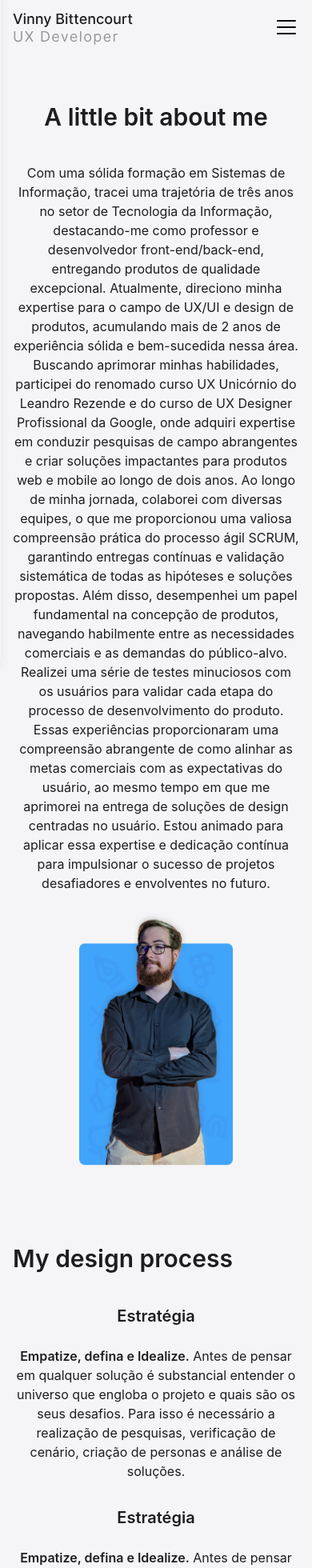
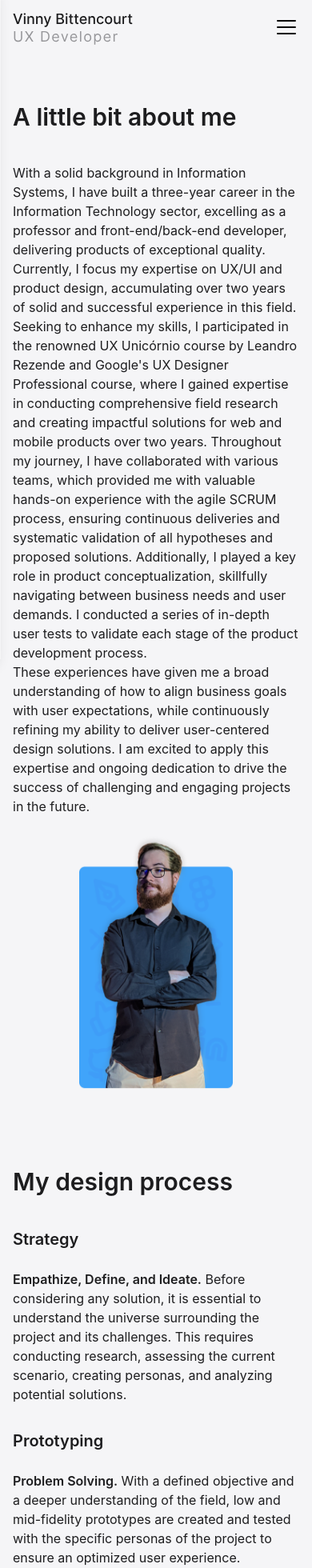
Before and after one commit to VinnyBittencourt/portfolio, a React (Vite) app in the folder portfolio/: page /portfolio/about in a window 390 px wide. Shown: the part 20-1980 px from the top of the page at 80% size. Built offline with nearby package versions, Linux system fonts and the light colour scheme.

Commit message:
About me + Contact -> Content + Mobile align

```diff
--- a/portfolio/src/pages/About/index.tsx
+++ b/portfolio/src/pages/About/index.tsx
@@ -14,22 +14,22 @@ export function About() {
 
                     {/* Text Content */}
                     <div className="flex flex-col gap-8 max-w-[750px] mt-6 md:mt-0 md:ml-8">
-                        <h1 className="text-3xl sm:text-4xl md:text-5xl text-center md:text-start font-semibold mb-2">A little bit about me</h1>
-                        <p className="text-base sm:text-lg md:text-xl text-center md:text-start">
-                            Com uma sólida formação em Sistemas de Informação, tracei uma trajetória de três anos no setor de Tecnologia da Informação,
-                            destacando-me como professor e desenvolvedor front-end/back-end, entregando produtos de qualidade excepcional. Atualmente, direciono
-                            minha expertise para o campo de UX/UI e design de produtos, acumulando mais de 2 anos de experiência sólida e bem-sucedida nessa
-                            área.
-                            <br /> Buscando aprimorar minhas habilidades, participei do renomado curso UX Unicórnio do Leandro Rezende e do curso de UX Designer
-                            Profissional da Google, onde adquiri expertise em conduzir pesquisas de campo abrangentes e criar soluções impactantes para produtos
-                            web e mobile ao longo de dois anos. Ao longo de minha jornada, colaborei com diversas equipes, o que me proporcionou uma valiosa
-                            compreensão prática do processo ágil SCRUM, garantindo entregas contínuas e validação sistemática de todas as hipóteses e soluções
-                            propostas. Além disso, desempenhei um papel fundamental na concepção de produtos, navegando habilmente entre as necessidades
-                            comerciais e as demandas do público-alvo. Realizei uma série de testes minuciosos com os usuários para validar cada etapa do
-                            processo de desenvolvimento do produto.
-                            <br /> Essas experiências proporcionaram uma compreensão abrangente de como alinhar as metas comerciais com as expectativas do
-                            usuário, ao mesmo tempo em que me aprimorei na entrega de soluções de design centradas no usuário. Estou animado para aplicar essa
-                            expertise e dedicação contínua para impulsionar o sucesso de projetos desafiadores e envolventes no futuro.
+                        <h1 className="text-3xl sm:text-4xl md:text-5xl w-full text-start  font-semibold mb-2">A little bit about me</h1>
+                        <p className="text-base sm:text-lg md:text-xl text-start ">
+                            With a solid background in Information Systems, I have built a three-year career in the Information Technology sector, excelling as
+                            a professor and front-end/back-end developer, delivering products of exceptional quality. Currently, I focus my expertise on UX/UI
+                            and product design, accumulating over two years of solid and successful experience in this field.
+                            <br />
+                            Seeking to enhance my skills, I participated in the renowned UX Unicórnio course by Leandro Rezende and Google's UX Designer
+                            Professional course, where I gained expertise in conducting comprehensive field research and creating impactful solutions for web
+                            and mobile products over two years. Throughout my journey, I have collaborated with various teams, which provided me with valuable
+                            hands-on experience with the agile SCRUM process, ensuring continuous deliveries and systematic validation of all hypotheses and
+                            proposed solutions. Additionally, I played a key role in product conceptualization, skillfully navigating between business needs and
+                            user demands. I conducted a series of in-depth user tests to validate each stage of the product development process.
+                            <br />
+                            These experiences have given me a broad understanding of how to align business goals with user expectations, while continuously
+                            refining my ability to deliver user-centered design solutions. I am excited to apply this expertise and ongoing dedication to drive
+                            the success of challenging and engaging projects in the future.
                         </p>
                     </div>
                 </section>
@@ -37,44 +37,42 @@ export function About() {
                 {/* Design Process Section */}
                 <section className="flex flex-col items-start justify-between mt-12 mb-24 mx-auto w-full px-4 sm:px-8 2xl:max-w-[1440px] lg:max-w-[1218px] gap-8">
                     {/* Title */}
-                    <h1 className="text-3xl sm:text-4xl md:text-5xl text-center md:text-start font-semibold mb-2">My design process</h1>
+                    <h1 className="text-3xl sm:text-4xl md:text-5xl text-start md:text-center font-semibold mb-2">My design process</h1>
 
                     {/* Content Grid */}
                     <div className="grid grid-cols-1 md:grid-cols-2 gap-8 sm:gap-12 md:gap-24">
                         {/* Strategy Blocks */}
-                        <div className="flex flex-col gap-4 justify-start">
-                            <h6 className="text-xl sm:text-2xl text-center md:text-start font-semibold mb-2">Estratégia</h6>
-                            <p className="text-center md:text-start">
-                                <span className="font-semibold">Empatize, defina e Idealize.</span> Antes de pensar em qualquer solução é substancial entender o
-                                universo que engloba o projeto e quais são os seus desafios. Para isso é necessário a realização de pesquisas, verificação de
-                                cenário, criação de personas e análise de soluções.
+                        <div className="flex flex-col gap-4 justify-start w-full">
+                            <h6 className="text-xl sm:text-2xl text-left  font-semibold mb-2">Strategy</h6>
+                            <p className="text-start">
+                                <span className="font-semibold">Empathize, Define, and Ideate.</span> Before considering any solution, it is essential to
+                                understand the universe surrounding the project and its challenges. This requires conducting research, assessing the current
+                                scenario, creating personas, and analyzing potential solutions.
                             </p>
                         </div>
 
                         <div className="flex flex-col gap-4 justify-start">
-                            <h6 className="text-xl sm:text-2xl text-center md:text-start font-semibold mb-2">Estratégia</h6>
-                            <p className="text-center md:text-start">
-                                <span className="font-semibold">Empatize, defina e Idealize.</span> Antes de pensar em qualquer solução é substancial entender o
-                                universo que engloba o projeto e quais são os seus desafios. Para isso é necessário a realização de pesquisas, verificação de
-                                cenário, criação de personas e análise de soluções.
+                            <h6 className="text-xl sm:text-2xl text-start font-semibold mb-2">Prototyping</h6>
+                            <p className="text-start">
+                                <span className="font-semibold">Problem Solving.</span> With a defined objective and a deeper understanding of the field, low
+                                and mid-fidelity prototypes are created and tested with the specific personas of the project to ensure an optimized user
+                                experience.
                             </p>
                         </div>
 
                         <div className="flex flex-col gap-4 justify-start">
-                            <h6 className="text-xl sm:text-2xl text-center md:text-start font-semibold mb-2">Estratégia</h6>
-                            <p className="text-center md:text-start">
-                                <span className="font-semibold">Empatize, defina e Idealize.</span> Antes de pensar em qualquer solução é substancial entender o
-                                universo que engloba o projeto e quais são os seus desafios. Para isso é necessário a realização de pesquisas, verificação de
-                                cenário, criação de personas e análise de soluções.
+                            <h6 className="text-xl sm:text-2xl text-start font-semibold mb-2">Design</h6>
+                            <p className="text-start">
+                                <span className="font-semibold">Designing with Art.</span> At this stage, various techniques and visual communication principles
+                                are applied to bring the prototype to life, ensuring that the user is effortlessly guided toward their goal.
                             </p>
                         </div>
 
                         <div className="flex flex-col gap-4 justify-start">
-                            <h6 className="text-xl sm:text-2xl text-center md:text-start font-semibold mb-2">Estratégia</h6>
-                            <p className="text-center md:text-start">
-                                <span className="font-semibold">Empatize, defina e Idealize.</span> Antes de pensar em qualquer solução é substancial entender o
-                                universo que engloba o projeto e quais são os seus desafios. Para isso é necessário a realização de pesquisas, verificação de
-                                cenário, criação de personas e análise de soluções.
+                            <h6 className="text-xl sm:text-2xl text-start font-semibold mb-2">Metrics</h6>
+                            <p className="text-start">
+                                <span className="font-semibold">Results Analysis.</span> Finally, the use of metrics is indispensable. Applying various types of
+                                metrics is vital for analyzing the outcomes generated after the product enters the market.
                             </p>
                         </div>
                     </div>
```
Also changed, not shown: portfolio/src/pages/Contact/index.tsx (+36 -15 lines).
